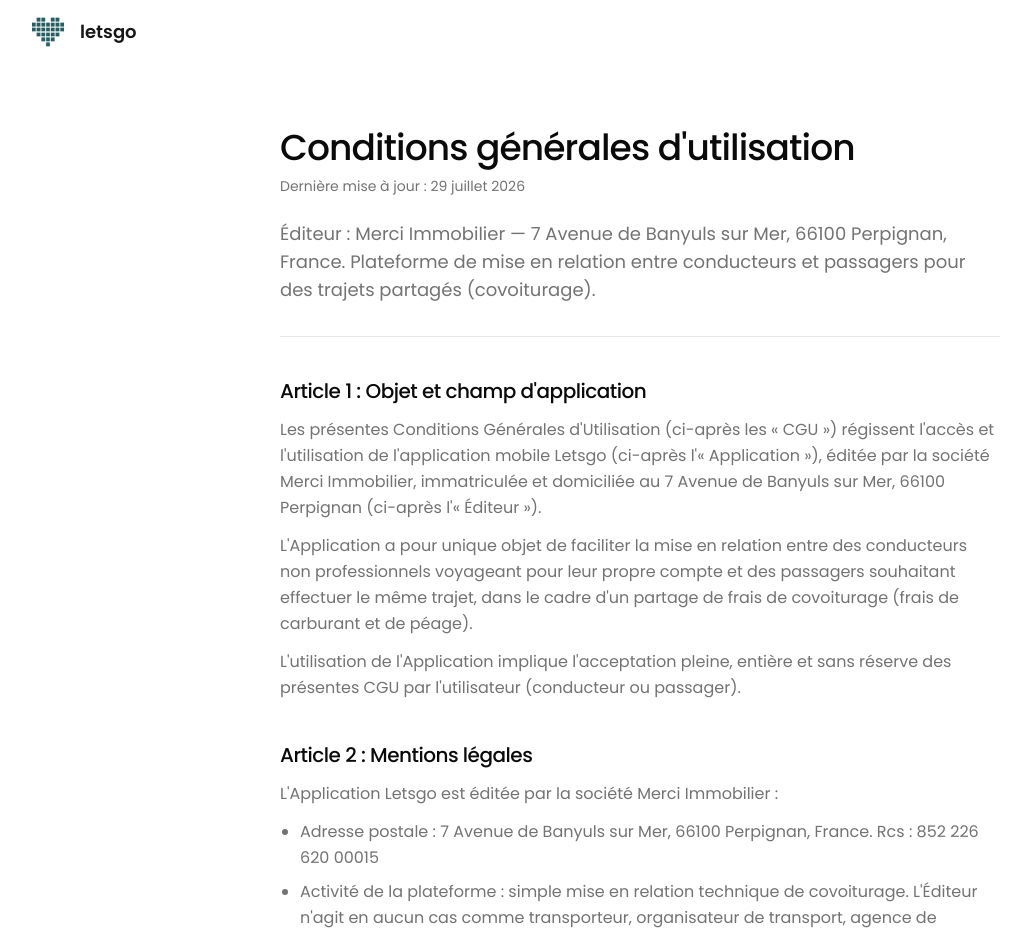
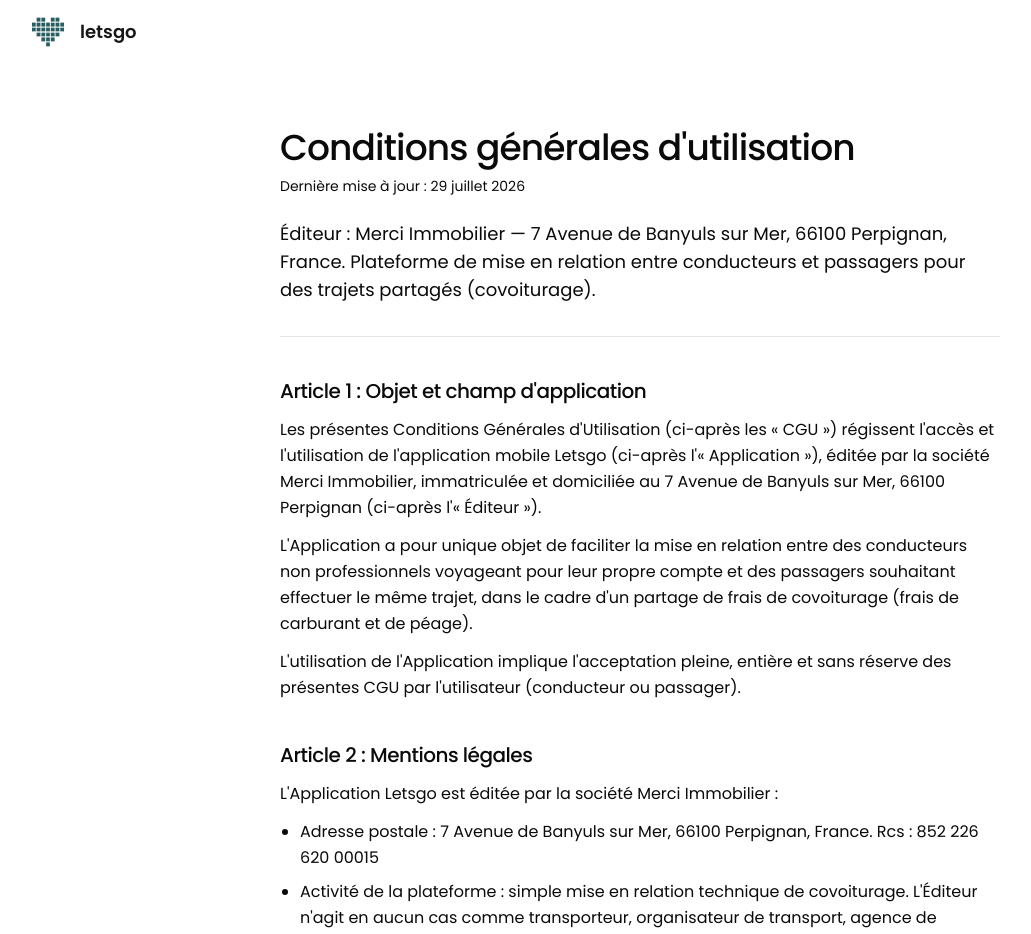
Before and after one commit to jazetjaz01/letsgo-today, a Next.js app: page /conditions in a window 1280 px wide. Shown: the top 934 px of the page, without its empty margins (0-1031 px from the left). Built offline with nearby package versions, Linux system fonts and the light colour scheme.

Commit message:
update fonts poppins

```diff
--- a/components/legal-document-screen.tsx
+++ b/components/legal-document-screen.tsx
@@ -26,28 +26,28 @@ export function LegalDocumentScreen({
         <h1 className="font-medium text-3xl text-foreground tracking-tight sm:text-4xl">
           {title}
         </h1>
-        <p className="mt-2 text-muted-foreground text-sm">
+        <p className="mt-2  text-sm">
           Dernière mise à jour : {lastUpdated}
         </p>
-        <p className="mt-6 text-lg text-muted-foreground">{intro}</p>
+        <p className="mt-6 text-lg ">{intro}</p>
       </div>
 
       <div className="mt-10 flex flex-col gap-10">
         {sections.map((section) => (
           <section key={section.title}>
-            <h2 className="font-medium text-foreground text-xl tracking-tight">
+            <h2 className="font-medium  text-xl tracking-tight">
               {section.title}
             </h2>
             <div className="mt-3 flex flex-col gap-3">
               {section.blocks.map((block, index) =>
                 block.type === "text" ? (
-                  <p key={index} className="text-muted-foreground leading-relaxed">
+                  <p key={index} className=" leading-relaxed">
                     {block.content}
                   </p>
                 ) : (
                   <ul
                     key={index}
-                    className="ml-5 list-disc space-y-2 text-muted-foreground leading-relaxed"
+                    className="ml-5 list-disc space-y-2  leading-relaxed"
                   >
                     {block.items.map((item, itemIndex) => (
                       <li key={itemIndex}>{item}</li>
```
